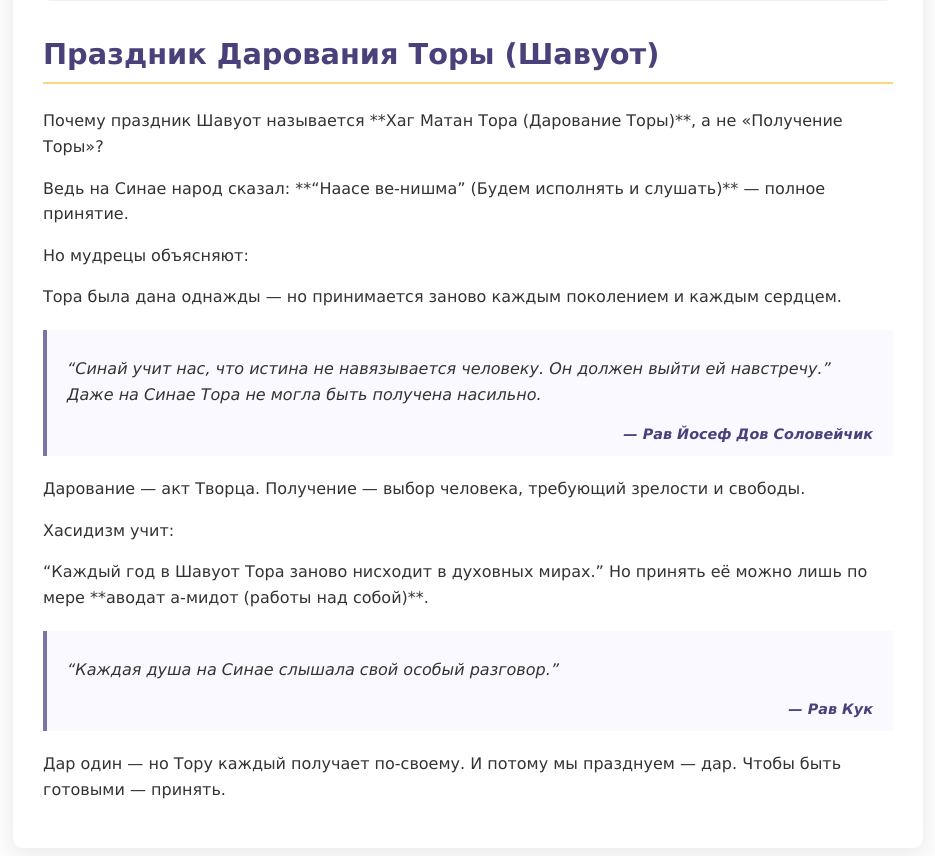
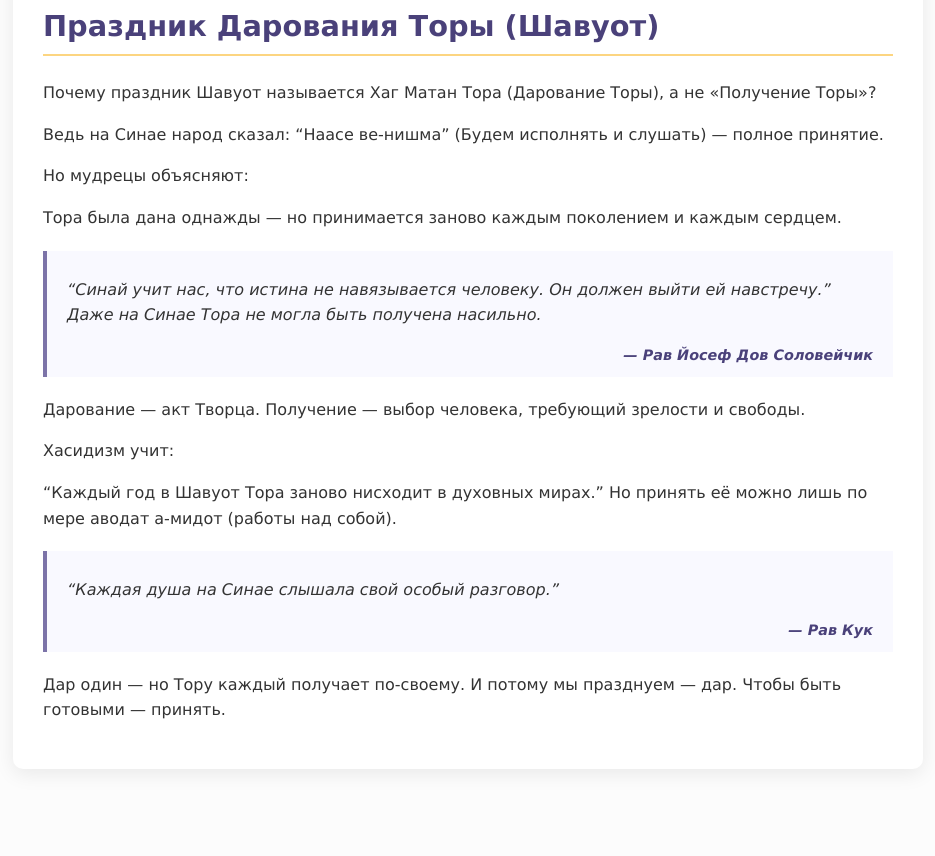
Before and after one commit to Kerijj/tora, a plain HTML site: page index.html in a window 1280 px wide. Shown: the part 1136-1992 px from the top of the page, without its empty margins (172-1107 px from the left). After the commit the page ends 1945 px from the top, so only its background shows below. Drawn offline with Linux system fonts and the light colour scheme.

Commit message:
Update index.html

```diff
--- a/index.html
+++ b/index.html
@@ -165,7 +165,7 @@
 
     <div class="intro">
         <p><strong>Сфират а-Омер</strong> — это лестница из 49 ступеней, ведущая к лучшей версии себя. 49 дней — 49 встреч с собой.</p>
-        <p>Это время духовной работы над **мидот (качествами)**, следуя принципам **Мусар (духовное движение этики и морали, сосредоточенное на самоанализе, осознанности и медитации)**.</p>
+        <p>Это время духовной работы над мидот (качествами), следуя принципам Мусар (духовное движение этики и морали, сосредоточенное на самоанализе, осознанности и медитации).</p>
     </div>
 
     <div class="quote">
@@ -185,9 +185,9 @@
 
     <div class="shavuot-section">
         <h2>Праздник Дарования Торы (Шавуот)</h2>
-        <p>Почему праздник Шавуот называется **Хаг Матан Тора (Дарование Торы)**, а не «Получение Торы»?</p>
+        <p>Почему праздник Шавуот называется Хаг Матан Тора (Дарование Торы), а не «Получение Торы»?</p>
 
-        <p>Ведь на Синае народ сказал: **“Наасе ве-нишма” (Будем исполнять и слушать)** — полное принятие.</p>
+        <p>Ведь на Синае народ сказал: “Наасе ве-нишма” (Будем исполнять и слушать) — полное принятие.</p>
 
         <p>Но мудрецы объясняют:</p>
         <p>Тора была дана однажды — но принимается заново каждым поколением и каждым сердцем.</p>
@@ -200,7 +200,7 @@
         <p>Дарование — акт Творца. Получение — выбор человека, требующий зрелости и свободы.</p>
 
         <p>Хасидизм учит:</p>
-        <p>“Каждый год в Шавуот Тора заново нисходит в духовных мирах.” Но принять её можно лишь по мере **аводат а-мидот (работы над собой)**.</p>
+        <p>“Каждый год в Шавуот Тора заново нисходит в духовных мирах.” Но принять её можно лишь по мере аводат а-мидот (работы над собой).</p>
 
         <blockquote class="quote">
             <p>“Каждая душа на Синае слышала свой особый разговор.”</p>
```
